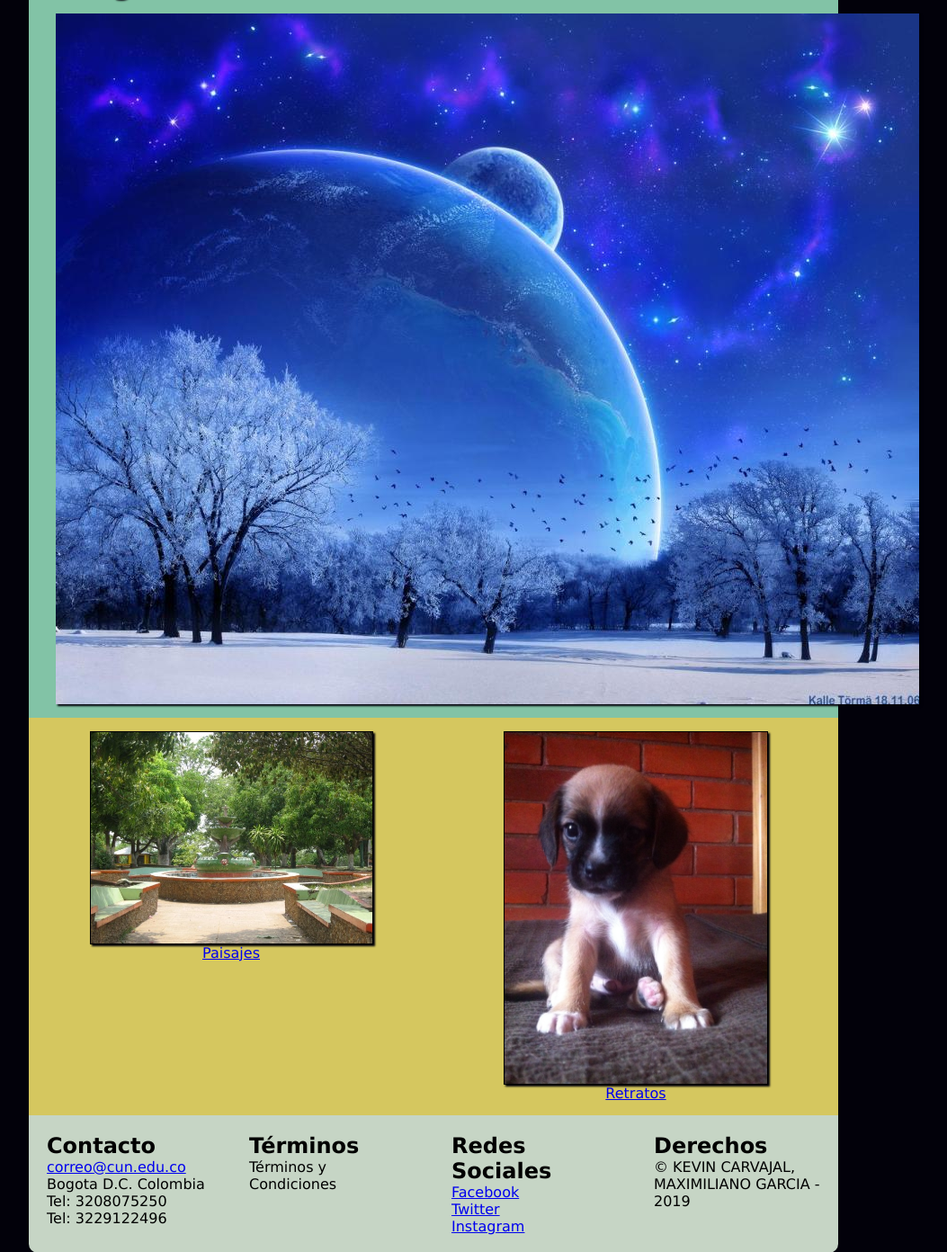
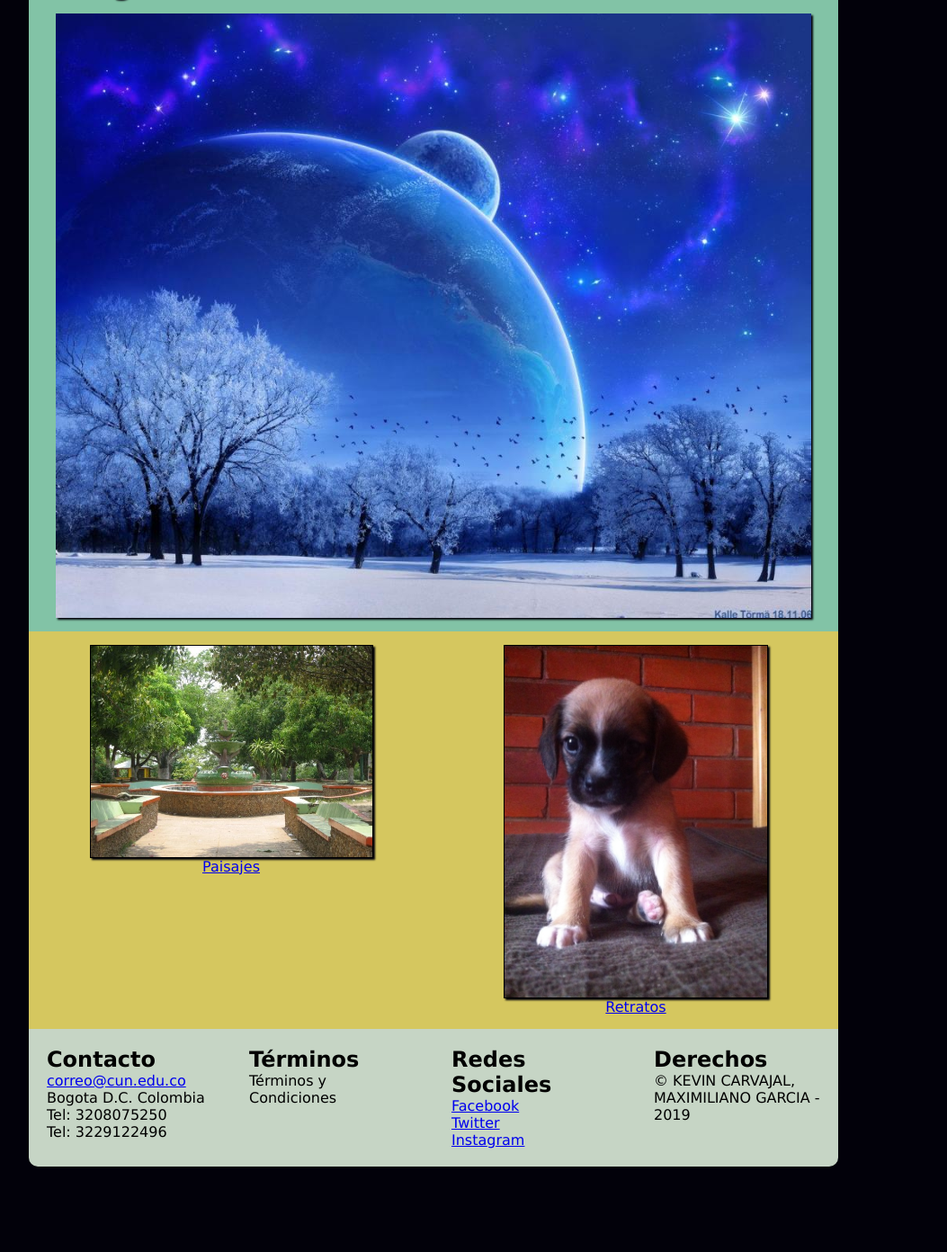
Before and after one commit to kmcarvajal/Pagina, a PHP site: page / in a window 1280 px wide. Shown: the part 89-1481 px from the top of the page at 90% size, without its empty margins (158-1211 px from the left). After the commit the page ends 1386 px from the top, so only its background shows below. Run offline with PHP 8.4, Linux system fonts and the light colour scheme.

Commit message:
pagina commit

```diff
--- a/1Principal/css/estilo.css
+++ b/1Principal/css/estilo.css
@@ -50,6 +50,9 @@ section img{
   padding-bottom: 15px;
   padding-left: 30px;
   width: 100%;
+}
+#imgcentral{
+  width: inherit;
 }
 #imagensecundaria {
   background-color: #d5c75f;
--- a/1Principal/iindex.html
+++ b/1Principal/iindex.html
@@ -22,7 +22,7 @@
   </header>
 
   <section id="imagencentral">
-    <img src="imagen/planeta.jpg" alt="imagen">
+    <img src="imagen/planeta.jpg" alt="imagen" id="imgcentral">
   </section>
 
   <section id="imagensecundaria">
--- a/1Principal/index.html
+++ b/1Principal/index.html
@@ -22,7 +22,7 @@
   </header>
 
   <section id="imagencentral">
-    <img src="imagen/planeta.jpg" alt="imagen">
+    <img src="imagen/planeta.jpg" alt="imagen" id="imgcentral">
   </section>
 
   <section id="imagensecundaria">
--- a/2 - Base De Datos SQL.txt
+++ b/2 - Base De Datos SQL.txt
@@ -7,11 +7,11 @@ USE PAGINA;
 CREATE TABLE USUARIO(
 Nombre VARCHAR(20) NOT NULL,
 Apellido VARCHAR(20) NOT NULL,
-Tdocumento VARCHAR (20) NOT NULL,
+Tdocumento VARCHAR(20) NOT NULL,
 Ndocumento INT NOT NULL primary key,
 Fnacimiento DATE,
 Edad INT,
-Tcontacto VARCHAR (10) NOT NULL,
+Tcontacto VARCHAR(10) NOT NULL,
 Ncontacto INT NOT NULL,
 Contrasena VARCHAR(120) NOT NULL
 );
```
